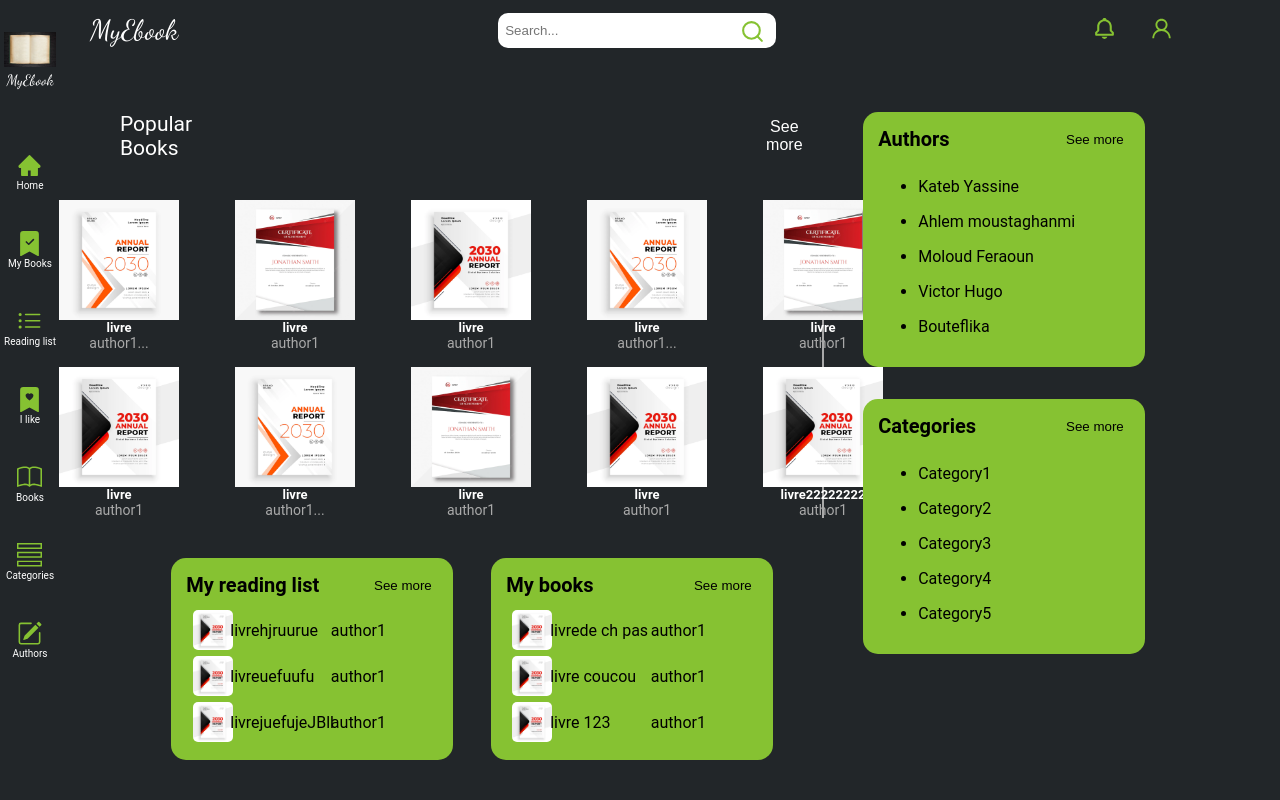
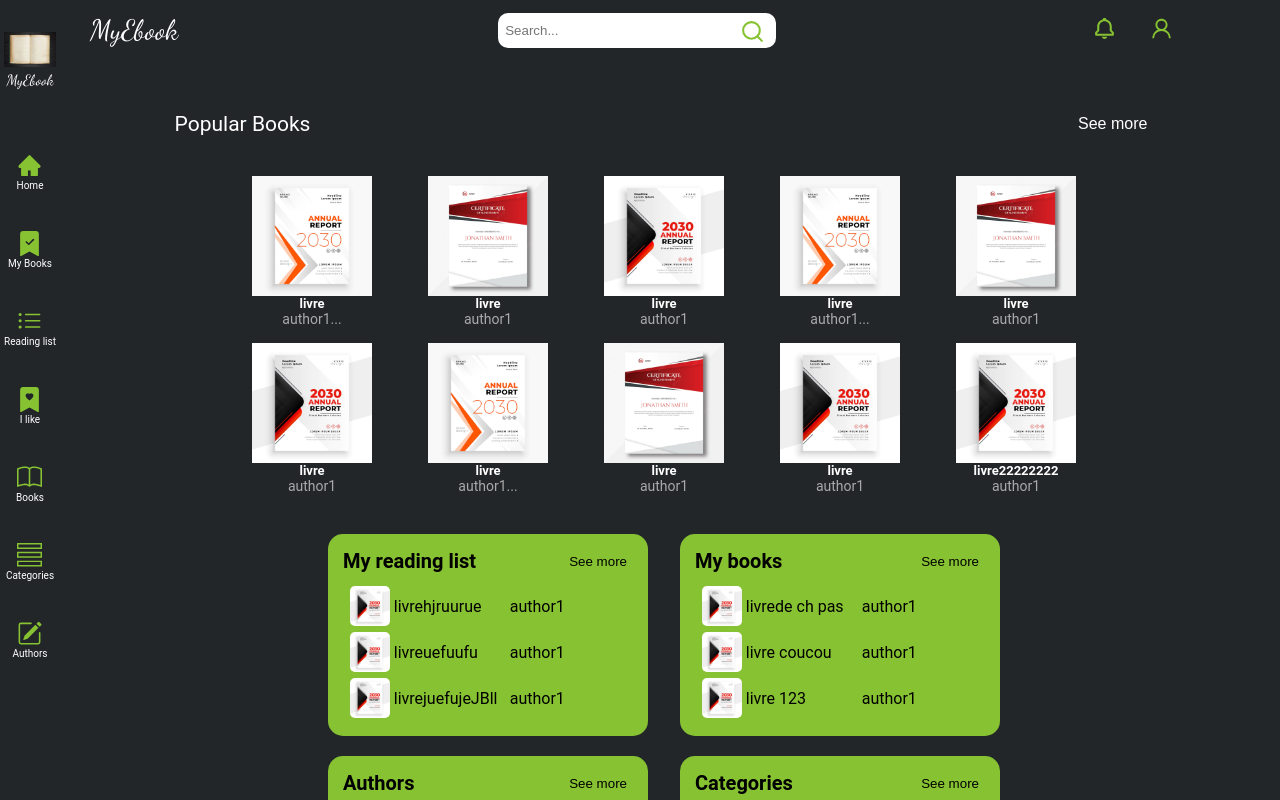
Before and after one commit to Houda-DE/ebook-frontend, a Next.js app: page / in a window 1280 px wide. Shown: the top 800 px of the page. Built offline with nearby package versions, Linux system fonts and the light colour scheme.

Commit message:
responsivity

```diff
--- a/component/Card/styles.module.css
+++ b/component/Card/styles.module.css
@@ -4,7 +4,8 @@
     gap: 10px;
     border-radius: 15px;
     padding: 15px;
-    width: 22vw;
+    width: 320px;
+    min-width: 320px;
     color: black;
     font-family: 'roboto';
     position: relative;
--- a/component/Navbar/style.module.css
+++ b/component/Navbar/style.module.css
@@ -57,3 +57,28 @@
     border-radius: 10px;
     background-color: white;
 }
+
+@media (min-width:320px)  {
+
+    .container{
+        gap: 40px;
+    }
+
+    .text{
+        visibility: hidden;
+    }
+
+}
+@media (min-width:480px)  {}
+@media (min-width:600px)  {}
+@media (min-width:801px)  {
+    .container{
+        gap: 25vw;
+    }
+
+    .text{
+        visibility: visible;
+    }
+}
+@media (min-width:1025px) {}
+@media (min-width:1320px) {}
--- a/component/Welcome/index.jsx
+++ b/component/Welcome/index.jsx
@@ -224,23 +224,23 @@ const Welcome = () => {
 
     const authors = [
         {
-            img : "",
+            img : "men.jpg",
             name : "Kateb Yassine"
         },
         {
-            img : "",
+            img : "men.jpg",
             name : "Ahlem moustaghanmi"
         },
         {
-            img : "",
+            img : "women.jpg",
             name : "Moloud Feraoun"
         },
         {
-            img : "",
+            img : "men.jpg",
             name : "Victor Hugo"
         },
         {
-            img : "",
+            img : "men.jpg",
             name : "Bouteflika"
         },
     ]
@@ -357,7 +357,6 @@ const Welcome = () => {
                                 return(
                                     <ul>
                                         <li>
-                                            <img src=''/>
                                             {element.name}
                                         </li>
                                     </ul>
--- a/component/Welcome/styles.module.css
+++ b/component/Welcome/styles.module.css
@@ -3,18 +3,21 @@
     width: fit-content;
     max-height: calc(100vh-60px);
     max-width: calc(100vw-60px);
-    padding: 14vh 5vh 4vh 15vh;
     display: flex;
     flex-direction: row;
     gap: 20px;
     font-family: 'roboto';
     color: white;
+    align-items: center;
+    justify-content: center;
 }
 
 .booksContainer{
     display: flex;
     flex-direction: column;
     gap: 5vh;
+    align-items: center;
+    justify-content: center;
 }
 
 .popularBooksContainer{
@@ -24,14 +27,11 @@
 }
 
 .popularBooks{
-    border-right: 2px solid darkgray;
-    width: 55vw;
     align-items: center;
     justify-content: center;
     row-gap: 2vh;
     column-gap: 7vh;
     display: grid;
-    grid-template-columns: auto auto auto auto auto;
     grid-template-rows: auto auto;
 }
 
@@ -59,10 +59,8 @@
 .booksCardContainer{
     display: flex;
     flex-direction: row;
-    gap: 3vw;
-    width: 55vw;
-    align-items: center;
-    justify-content: center;
+    gap: 4vh;
+
 }
 
 .bookCardContainer{
@@ -83,8 +81,108 @@
 
 .categorieauthorCardsContainer{
     display: flex;
-    flex-direction: column;
     gap: 4vh;
-    width: 25vw;
+
+}
+
+.authorimg{
+    height: 35px;
+    width: 35px;
+    object-fit: contain;
+    border-radius: 100px;
+}
+
+.list{
+    display: grid;
     align-items: center;
+    justify-content: center;
+    flex-direction: row;
 }
+
+
+
+@media (min-width:320px)  {
+
+    .popularBooks{
+        width: 70vw;
+        grid-template-columns: auto auto;
+    }
+
+    .categorieauthorCardsContainer{
+        visibility: hidden;
+    }
+
+    .booksCardContainer{
+        visibility:  hidden;
+    }
+
+}
+
+@media (min-width:480px)  {}
+
+@media (min-width:600px)  {
+
+    .popularBooks{
+        width: 85vw;
+        grid-template-columns: auto auto auto;
+    }
+
+    .categorieauthorCardsContainer{
+        visibility: visible;
+        width: fit-content;
+        flex-direction: row;
+    }
+
+    .booksCardContainer{
+        visibility:  visible;
+        width: fit-content;
+    }
+
+    .booksContainer{
+        flex-wrap: wrap;
+    }
+
+}
+
+@media (min-width:801px)  {
+
+    .container{
+        flex-direction: column;
+        padding: 14vh 5vh 4vh 15vh;
+    }
+
+    .popularBooks{
+        grid-template-columns: auto auto auto auto;
+    }
+
+}
+
+@media (min-width:1025px) {
+
+    .popularBooks{
+        grid-template-columns: auto auto auto auto auto;
+    }
+
+}
+
+@media (min-width:1350px) {
+
+    .container{
+        flex-direction: row;
+    }
+
+    .popularBooks{
+        border-right: 2px solid darkgray;
+        width: 55vw;
+    }
+
+    .categorieauthorCardsContainer{
+        width: 25vw;
+        flex-direction: column;
+    }
+
+    .booksCardContainer{
+        width: 55vw;
+    }
+
+}
--- a/pages/index.tsx
+++ b/pages/index.tsx
@@ -7,7 +7,7 @@ import Navbar from '../component/Navbar'
 
 export default function Home() {
   return (
-    <div style={{minHeight : '100vh' , backgroundColor : '#222629'}}>
+    <div style={{minHeight : '100vh' , backgroundColor : '#222629' , maxWidth : '100vw'}}>
       <Navbar/>
       <Sidebar/>
       <Welcome/>
```
Also changed, not shown: public/men.jpg (added), public/women.jpg (added).
